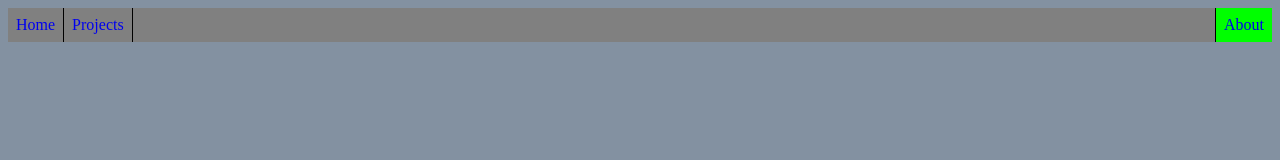
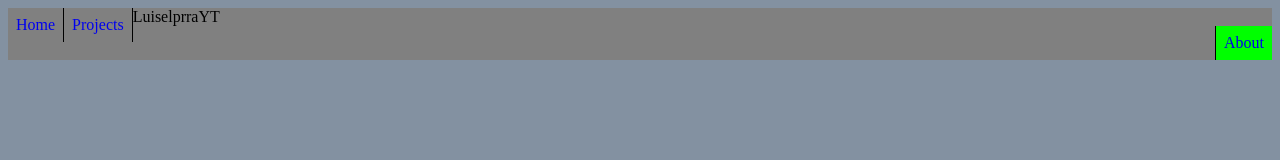
Before and after one commit to LuiselprraYT/LuiselprraYT.github.io-old, a plain HTML site: page about/index.html in a window 1280 px wide. Drawn offline with Linux system fonts and the light colour scheme.

Commit message:
fixed da name and added da name in other html's kk

```diff
--- a/about/index.html
+++ b/about/index.html
@@ -10,6 +10,7 @@
     <ul id="nav-bar">
         <li id="nav-bar-item" class="nav-bar-item-hover"><a href="https://luiselprrayt.github.io/home" id="nav-bar-links">Home</a></li>
         <li id="nav-bar-item" class="nav-bar-item-hover"><a href="https://luiselprrayt.github.io/projects" id="nav-bar-links">Projects</a></li>
+        <li style="font-family: 'Times New Roman', Times, serif;">LuiselprraYT</li>
         <li style="float: right; border-right: none; border-left: 1px solid black;" id="nav-bar-item" class="active"><a href="https://luiselprrayt.github.io/about" id="nav-bar-links">About</a></li>
     </ul>
 </body>
```
Also changed, not shown: home/index.html (+1 -1 lines), projects/index.html (+1 -0 lines).
